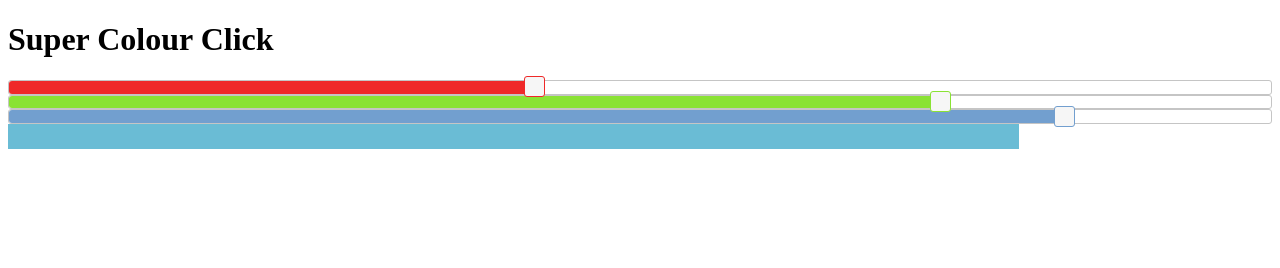
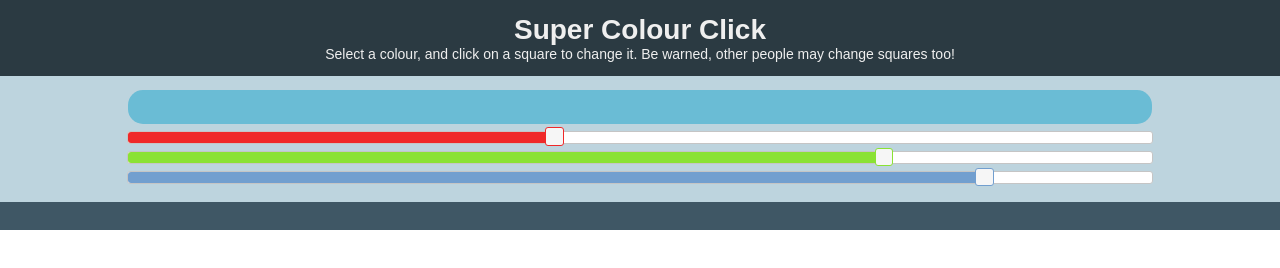
Before and after one commit to danbolt/supercolourclick, a website: page view/index.html in a window 1280 px wide. Drawn offline with nearby package versions, Linux system fonts and the light colour scheme; no server answers.

Commit message:
Changed UI a little

```diff
--- a/view/index.html
+++ b/view/index.html
@@ -3,7 +3,59 @@
   <head>
     <title>Super Colour Click</title>
 
+    <meta name="viewport" content="width=device-width, initial-scale=1">
+
     <style>
+      body {
+        font-family:"ヒラギノ角ゴ Pro W3", "Hiragino Kaku Gothic Pro",Osaka, "メイリオ", Meiryo, "ＭＳ Ｐゴシック", "MS PGothic", sans-serif;
+        font-size: 14px;
+
+        color: #EFEFEF;
+
+        margin: 0 !important;
+        padding: 0 !important;
+      }
+
+      h1 {
+        margin: 0;
+      }
+
+      p {
+        width: 90%;
+        margin: 0 auto;
+      }
+
+      .blockSection {
+        height: 100%;
+        width: 100%;
+
+        padding-top: 1em;
+        padding-bottom: 1em;
+      }
+
+      #headerSection {
+        background-color: #2B3A42;
+
+        text-align: center;
+      }
+
+      #colourSection {
+        background-color: #BDD4DE;
+      }
+
+      #gridSection {
+        background-color: #3F5765;
+      }
+
+      #bottomSection {
+        background-color: #FF530D;
+
+        text-align: center;
+      }
+
+      table {
+        margin: 0 auto;
+      }
       tr {
         height: 25px;
       }
@@ -11,9 +63,23 @@
         width: 25px;
       }
 
+      .slider {
+
+        margin: 0 auto;
+        margin-top: 0.5em;
+        margin-bottom: 0.25em;
+
+        width: 80%;
+      }
+
       #swatch {
         width: 80%;
-        min-height: 25px;
+        min-height: 30px;
+
+        border-radius: 15px;
+
+        margin: 0 auto;
+        padding-bottom: 0.25em;
       }
 
       /* These attributes were copied from https://jqueryui.com/slider/#colorpicker */
@@ -106,10 +172,18 @@
 
   </head>
   <body>
-    <h1>Super Colour Click</h1>
-    <div class="slider" id="redSlider"></div>
-    <div class="slider" id="greenSlider"></div>
-    <div class="slider" id="blueSlider"></div>
+    <div id="headerSection" class="blockSection">
+      <h1>Super Colour Click</h1>
+      <p>Select a colour, and click on a square to change it. Be warned, other people may change squares too!</p>
+    </div>
 
-    <div id="swatch"></div>
-    <table>
+    <div id="colourSection" class="blockSection">
+
+      <div id="swatch"></div>
+      <div class="slider" id="redSlider"></div>
+      <div class="slider" id="greenSlider"></div>
+      <div class="slider" id="blueSlider"></div>
+    </div>
+
+    <div id="gridSection" class="blockSection">
+      <table>
```
Also changed, not shown: view/indexB.html (+5 -1 lines).
